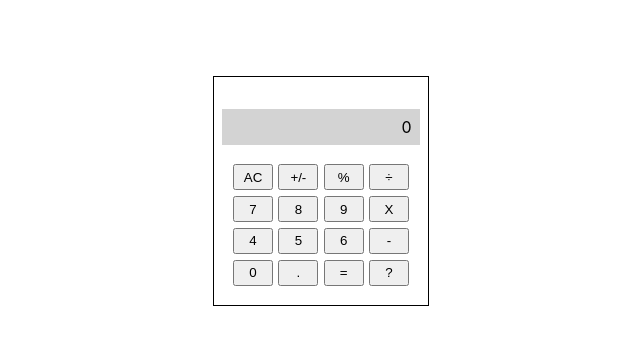
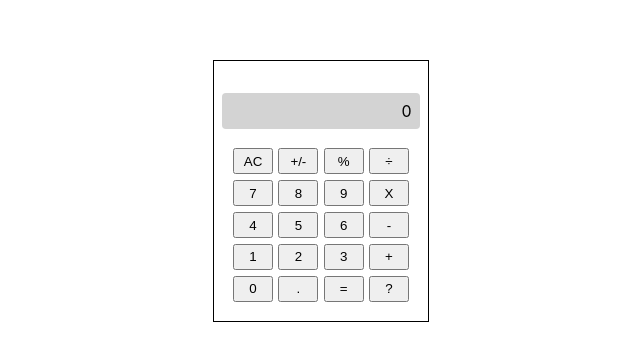
Before and after one commit to FrancoRosa/react-calc, a React (Create React App) app: page / in a window 1280 px wide. Shown: the part 209-570 px from the top of the page, without its empty margins (319-959 px from the left). Built offline with nearby package versions, Linux system fonts and the light colour scheme.

Commit message:
Deconstructoring and linters

```diff
--- a/src/components/App.css
+++ b/src/components/App.css
@@ -40,4 +40,5 @@ button {
   width: 100%;
   background-color: lightgrey;
   padding: 0.5em;
+  border-radius: 0.25em;
 }
--- a/src/components/App.js
+++ b/src/components/App.js
@@ -1,15 +1,12 @@
 import React from 'react';
-import Big from 'big.js';
 import PropTypes from 'prop-types';
 import './App.css';
 
-const Display = props => {
-  return (
+const Display = ({ text }) => (
   <p className="display">
-      { props.text }
+    { text }
   </p>
-  )
-};
+);
 
 Display.defaultProps = {
   text: '0',
@@ -19,60 +16,57 @@ Display.propTypes = {
   text: PropTypes.string,
 };
 
-const Button = props => {
-  return (
+const Button = ({ text }) => (
   <button type="button">
-      { props.button }
+    { text }
   </button>
 );
+
+Button.propTypes = {
+  text: PropTypes.string.isRequired,
 };
 
-Button.propTypes = {
-  button: PropTypes.string.isRequired,
-};
-
-const ButtonPanel = props => {
-  return (
+const ButtonPanel = () => (
   <div>
     <div>
-        <Button button='AC' />
-        <Button button='+/-' />
-        <Button button='%' />
-        <Button button='÷' />
+      <Button text="AC" />
+      <Button text="+/-" />
+      <Button text="%" />
+      <Button text="÷" />
     </div>
     <div>
-        <Button button='7' />
-        <Button button='8' />
-        <Button button='9' />
-        <Button button='X' />
+      <Button text="7" />
+      <Button text="8" />
+      <Button text="9" />
+      <Button text="X" />
     </div>
     <div>
-        <Button button='4' />
-        <Button button='5' />
-        <Button button='6' />
-        <Button button='-' />
+      <Button text="4" />
+      <Button text="5" />
+      <Button text="6" />
+      <Button text="-" />
     </div>
     <div>
-        <Button button='0' />
-        <Button button='.' />
-        <Button button='=' />
-        <Button button='?' />
+      <Button text="1" />
+      <Button text="2" />
+      <Button text="3" />
+      <Button text="+" />
+    </div>
+    <div>
+      <Button text="0" />
+      <Button text="." />
+      <Button text="=" />
+      <Button text="?" />
     </div>
 
   </div>
 );
-};
 
-const App = () => {
-  const x = new Big(123.4567);
-  const y = Big('123456.7e-3');
-  const z = new Big(x);
-  return (
+const App = () => (
   <div className="app">
     <Display />
     <ButtonPanel />
   </div>
 );
-};
 
 export default App;
--- a/src/index.js
+++ b/src/index.js
@@ -1,7 +1,6 @@
 import React from 'react';
 import ReactDOM from 'react-dom';
 import App from './components/App';
-
 
 
 ReactDOM.render(
```
Lines whose indentation alone changed are shown as unchanged.
